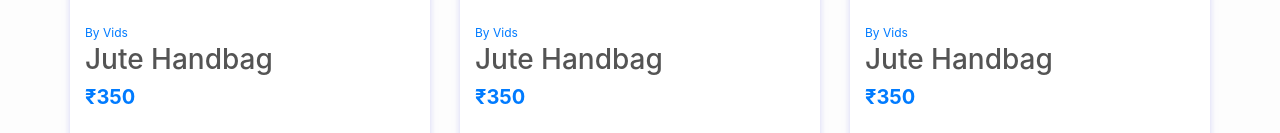
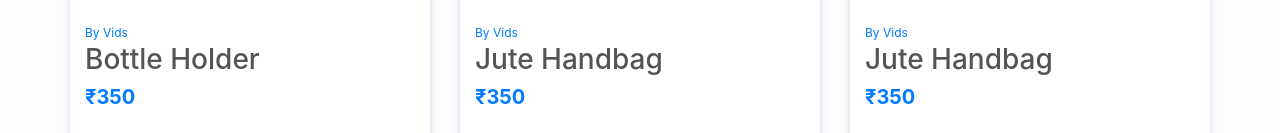
Before and after one commit to SoniaSatam/NSS_ACD_3, a plain HTML site: page products.html in a window 1280 px wide. Shown: the part 605-738 px from the top of the page. Drawn offline with nearby package versions, Linux system fonts and the light colour scheme.

Commit message:
Product 1 Updated

```diff
--- a/products.html
+++ b/products.html
@@ -111,7 +111,7 @@
               </figure>
               <div class="blog-detail">
                 <small class="text-primary">By Vids </small>
-                <h3>Jute Handbag</h3>
+                <h3>Bottle Holder</h3>
                 <h5 class="text-primary font-weight-bold">₹350</h5>
                 <br />
                 <a
```
